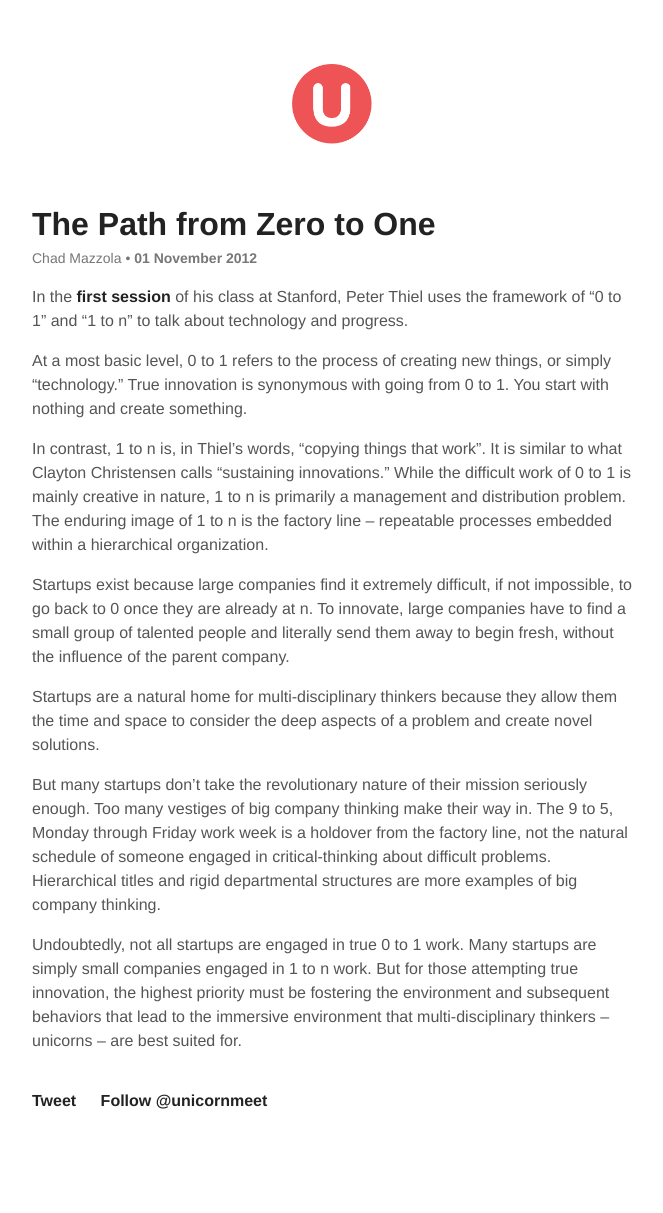
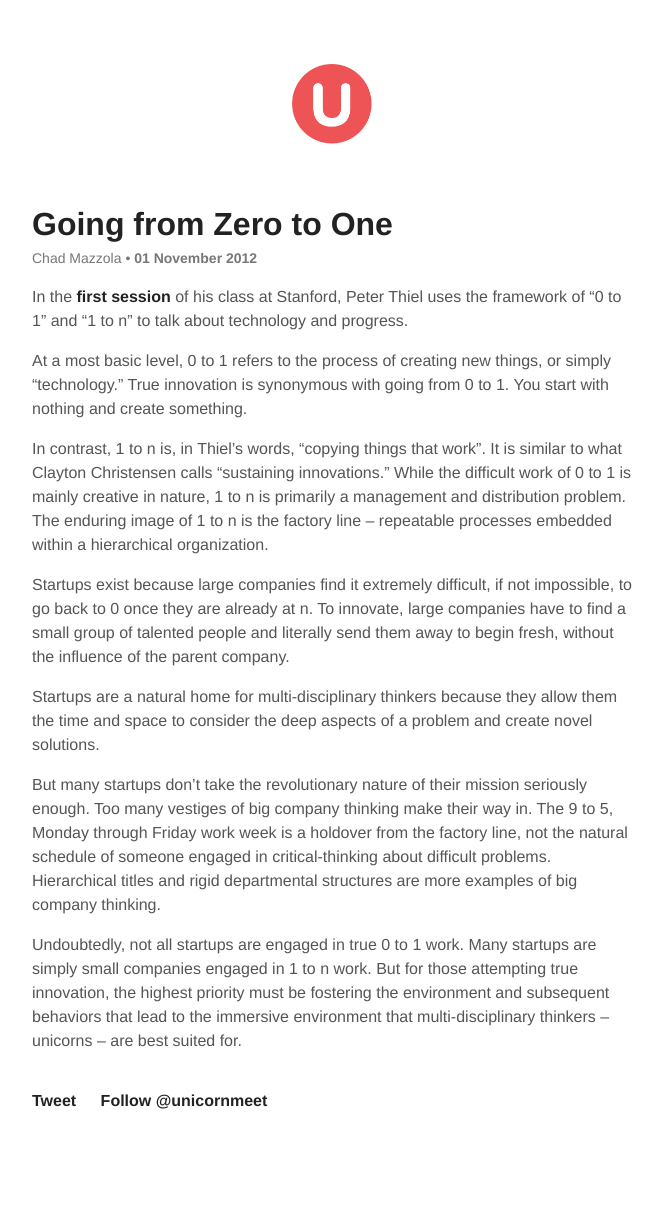
Before and after one commit to ehmorris/unicornmeet, a Jekyll site: the page built from _posts/2012-11-01-zero-to-one.md, in a window 1280 px wide. Shown: the whole page, without its empty margins (308-971 px from the left). Built offline with Jekyll 4.4.1, drawn with Linux system fonts in a browser that asks for light colours; Markdown is read by kramdown in place of the engine named in the settings; comment, search, counter and statistics services are not loaded.

Commit message:
Change post title.

```diff
--- a/_posts/2012-11-01-zero-to-one.md
+++ b/_posts/2012-11-01-zero-to-one.md
@@ -1,7 +1,7 @@
 ---
 layout: post
 type: post
-title: The Path from Zero to One
+title: Going from Zero to One
 author: Chad Mazzola
 ---
 
```
